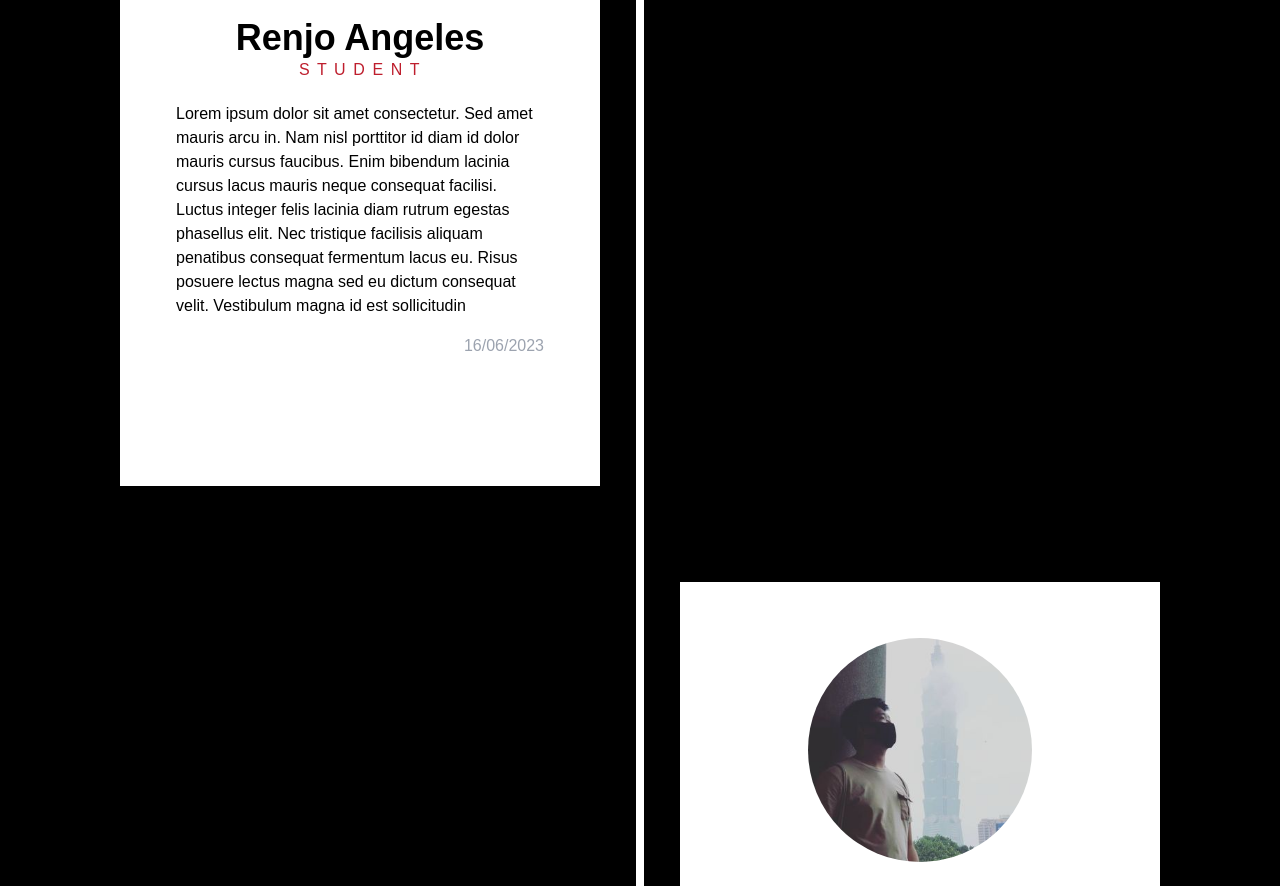
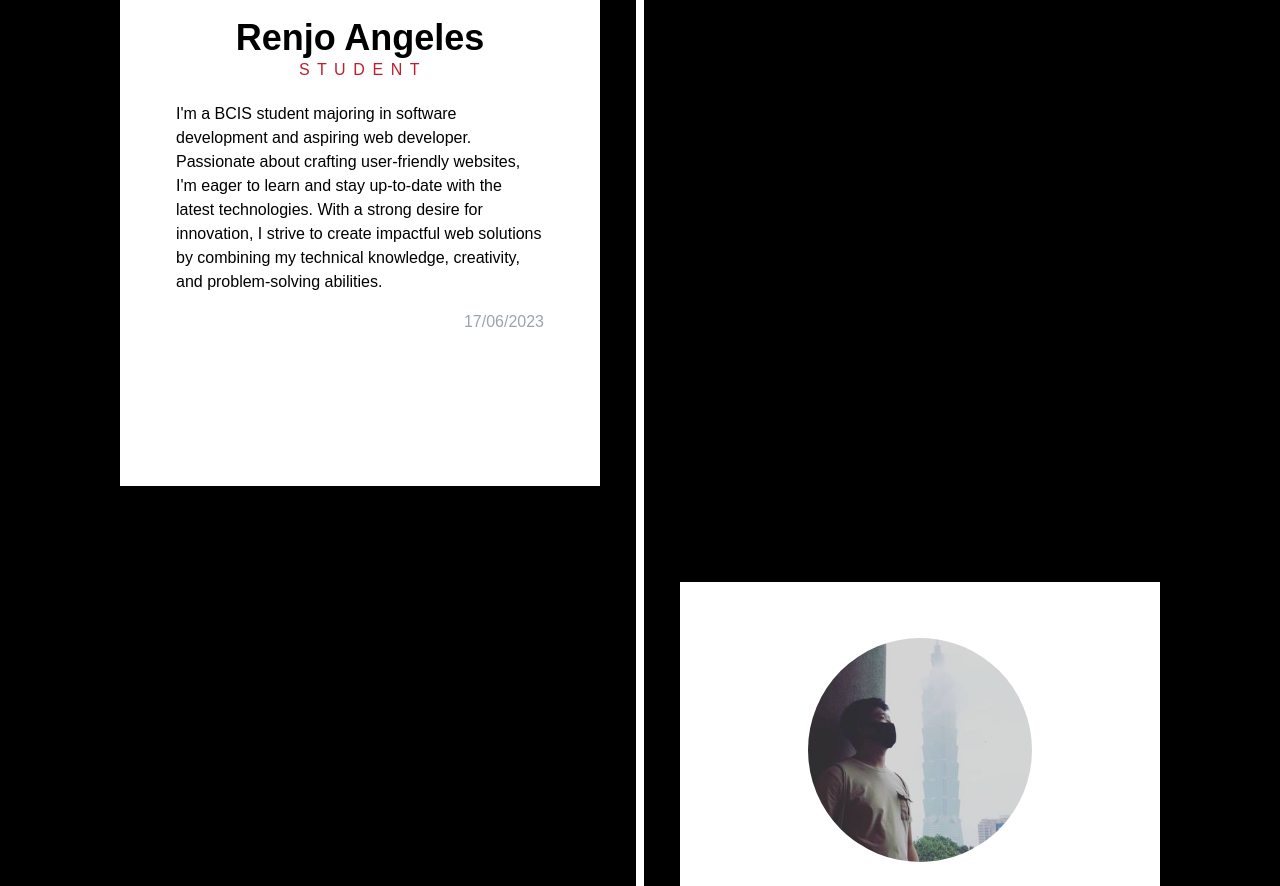
Before and after one commit to Finappster-Delta-V2/finappster-delta-v2-portfolio, a React (Vite) app: page / in a window 1280 px wide. Shown: the part 6074-6960 px from the top of the page. Built offline with nearby package versions, Linux system fonts and the light colour scheme; a web font is replaced by a local one.

Commit message:
renjo blob (#21)

```diff
--- a/src/App.jsx
+++ b/src/App.jsx
@@ -251,15 +251,14 @@ const App = () => {
                 </h3>
               </div>
               <p>
-                Lorem ipsum dolor sit amet consectetur. Sed amet mauris arcu in.
-                Nam nisl porttitor id diam id dolor mauris cursus faucibus. Enim
-                bibendum lacinia cursus lacus mauris neque consequat facilisi.
-                Luctus integer felis lacinia diam rutrum egestas phasellus elit.
-                Nec tristique facilisis aliquam penatibus consequat fermentum
-                lacus eu. Risus posuere lectus magna sed eu dictum consequat
-                velit. Vestibulum magna id est sollicitudin
+                I'm a BCIS student majoring in software development and aspiring
+                web developer. Passionate about crafting user-friendly websites,
+                I'm eager to learn and stay up-to-date with the latest
+                technologies. With a strong desire for innovation, I strive to
+                create impactful web solutions by combining my technical
+                knowledge, creativity, and problem-solving abilities.
               </p>
-              <h6 className="mt-4 self-end text-gray-400">16/06/2023</h6>
+              <h6 className="mt-4 self-end text-gray-400">17/06/2023</h6>
             </motion.div>
 
             {/* Jameson */}
```
